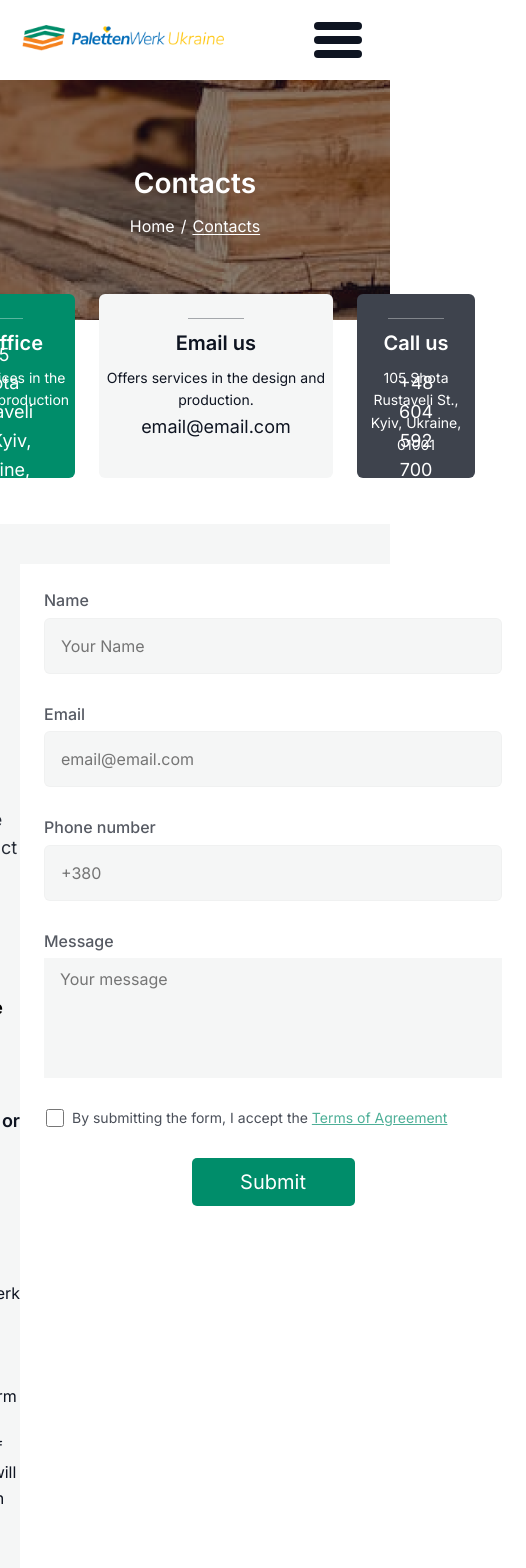
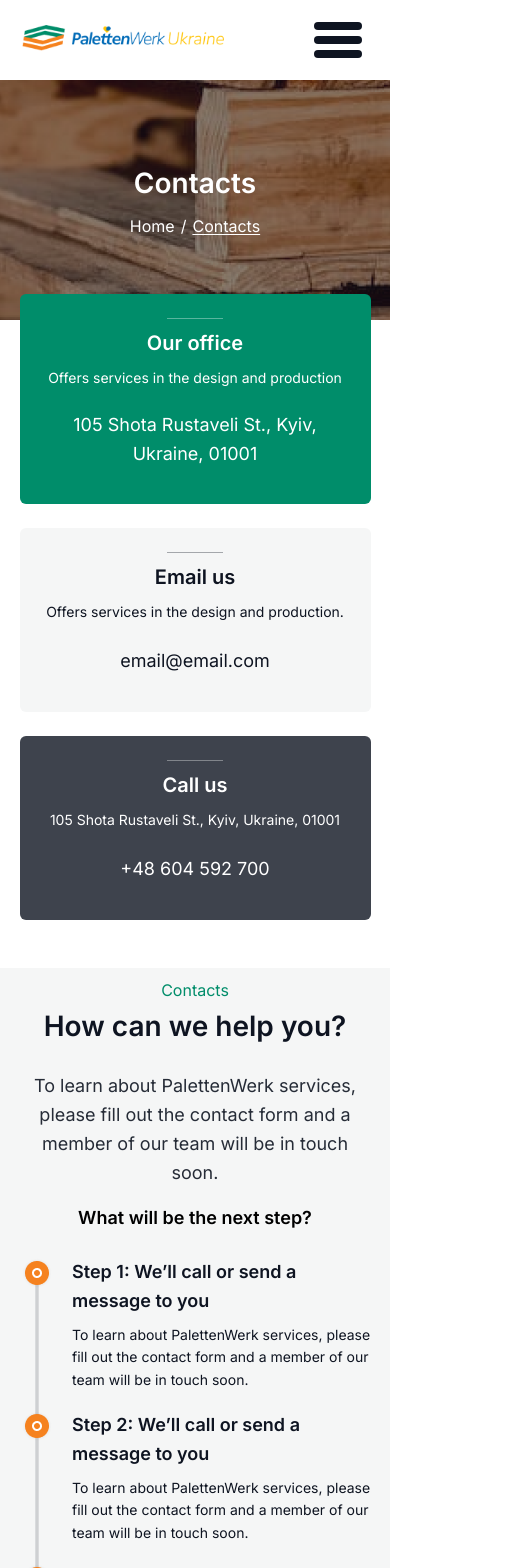
Before and after one commit to Dmytrii9Cherniak/Site, a React (Create React App) app: page /info in a window 390 px wide. Shown: the top 1568 px of the page, 526 px wide, since content can reach past the window. Built offline with nearby package versions, Linux system fonts and the light colour scheme.

Commit message:
info page scss changes

```diff
--- a/src/components/info_page/InfoPage.js
+++ b/src/components/info_page/InfoPage.js
@@ -77,7 +77,7 @@ function InfoPage() {
                     <ul>
                         <svg viewBox="0 0 2 188" fill="none" xmlns="http://www.w3.org/2000/svg">
                             <rect y="188" width="188" height="2" rx="0.999999" transform="rotate(-90 0 188)" fill="white"/>
-                            <rect y="188" width="188" height="2" rx="0.999999" transform="rotate(-90 0 188)" fill="#0E1421" fill-opacity="0.2"/>
+                            <rect y="188" width="188" height="2" rx="0.999999" transform="rotate(-90 0 188)" fill="#0E1421" fillOpacity="0.2"/>
                         </svg>
                         <li>
                             <div className="step">
--- a/src/components/info_page/InfoPage.scss
+++ b/src/components/info_page/InfoPage.scss
@@ -67,6 +67,8 @@
     width: 100%;
     display: flex;
     justify-content: center;
+    flex-wrap: wrap;
+    row-gap: 24px;
     column-gap: 24px;
 
       div {
@@ -182,6 +184,7 @@
             .step {
               display: flex;
               align-items: flex-start;
+              text-align: start;
 
               .circle {
                 display: flex;
@@ -206,7 +209,7 @@
                 }
 
                 p {
-                  @include setupFontValues(400, 16px, 160%);
+                  @include setupFontValues(400, 14px, 160%);
                   color: #0E1421;
                 }
               }
@@ -338,3 +341,131 @@
   }
 
 }
+
+@media screen and (min-width: 900px) and (max-width: 1100px) {
+
+    .info_page {
+      .form {
+        .left_form_content {
+          width: 460px;
+          padding: 0 20px;
+        }
+
+        .right_form {
+          width: 450px;
+
+          label {
+            input, textarea {
+              width: 100%;
+            }
+          }
+
+        }
+      }
+    }
+
+}
+
+@media screen and (min-width: 560px) and (max-width: 1264px) {
+  .info_page {
+    .form {
+      margin-top: 400px;
+    }
+  }
+}
+
+@media screen and (min-width: 460px) and (max-width: 900px) {
+    .info_page {
+      .header_blocks {
+        display: flex;
+        column-gap: 12px;
+      }
+
+      .form {
+        display: flex;
+        flex-direction: column;
+        justify-content: center;
+        align-items: center;
+        margin-top: 600px;
+
+        .left_form_content {
+          padding: 0 18px;
+          width: 100%;
+          flex-direction: column;
+          justify-content: center;
+          align-items: center;
+          text-align: center;
+        }
+      }
+    }
+}
+
+@media screen and (min-width: 310px) and (max-width: 560px) {
+
+  .info_page {
+
+      .header_blocks {
+        display: flex;
+        flex-direction: column;
+        justify-content: center;
+        align-items: center;
+        row-gap: 24px;
+
+          div {
+            width: 90%;
+          }
+
+          div:nth-child(1) {
+            height: 210px;
+          }
+
+      }
+
+      .form {
+        margin-top: 648px;
+        padding: 10px 16px;
+        display: flex;
+        flex-direction: column;
+        justify-content: center;
+        align-items: center;
+
+          .left_form_content {
+            text-align: center;
+            width: 100%;
+
+              .contact_steps {
+                .step {
+                  text-align: start;
+                }
+              }
+          }
+
+          .right_form {
+            width: 100%;
+            margin-bottom: 40px;
+
+              label {
+                input, textarea {
+                  width: 100%;
+                }
+              }
+          }
+      }
+  }
+}
+
+@media screen and (min-width: 310px) and (max-width: 360px) {
+    .info_page {
+
+      .header_blocks {
+        div:nth-child(1) {
+          height: 240px;
+        }
+      }
+
+      .form {
+        margin-top: 680px;
+      }
+    }
+
+}
```
